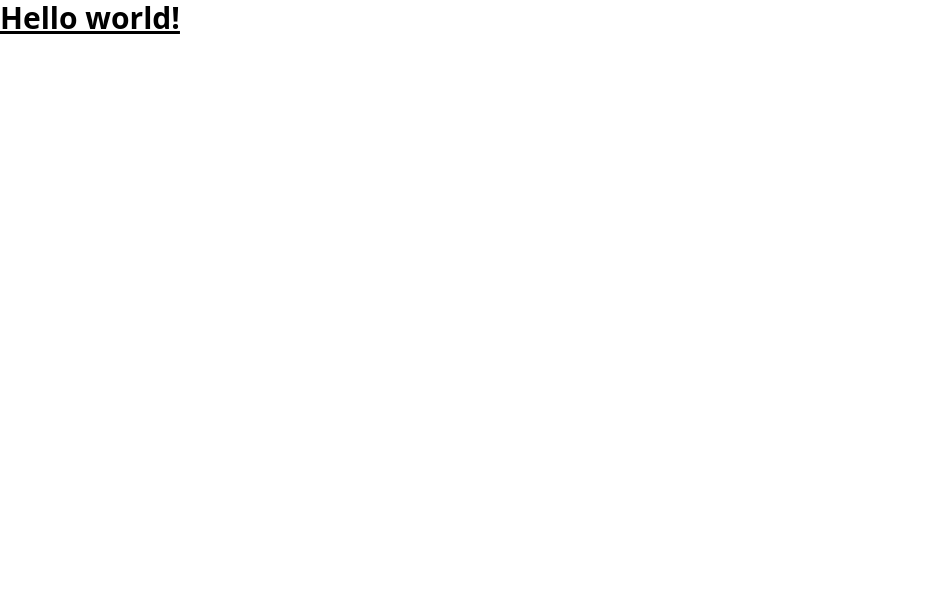
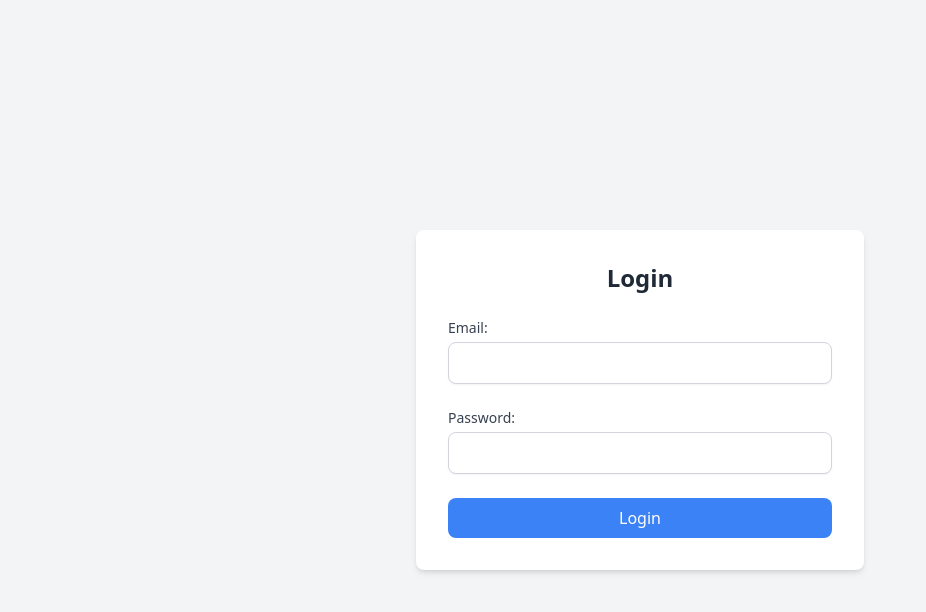
Before and after one commit to MDelarosa1993/Art_Gallery_FE, a React (Create React App) app: page / in a window 1280 px wide. Shown: the top 612 px of the page, without its empty margins (0-926 px from the left). Built offline with nearby package versions, Linux system fonts and the light colour scheme.

Commit message:
added usercontext for state management and login component

```diff
--- a/src/App.js
+++ b/src/App.js
@@ -1,8 +1,21 @@
+import LoginPage  from "./components/LoginPage"
+import { Routes, Route } from "react-router-dom";
+import { useUserContext } from "./context/UserContext";
+
 function App() {
+  const { isLoggedIn } = useUserContext();
+
   return (
-    <h1 className="text-3xl font-bold underline">
-      Hello world!
-    </h1>
+      <Routes>
+        <Route path="/" element={<LoginPage />} />
+        {/* {isLoggedIn && ( */}
+          <>
+            {/* <Route path="/artworks" element={<ArtworksPage />} />
+            <Route path="/admin" element={<AdminPage />} /> */}
+          </>
+        {/* )} */}
+        {/* {!isLoggedIn && <Route path="*" element={<Navigate to="/" />} />} */}
+      </Routes>
   );
 }
 
--- /dev/null
+++ b/src/components/LoginPage.js
@@ -0,0 +1,96 @@
+import { useState } from "react";
+import { useNavigate } from "react-router-dom";
+import { useUserContext } from "../context/UserContext";
+
+const LoginPage = () => {
+    const { login } = useUserContext();
+    const [email, setEmail] = useState('');
+    const [password, setPassword] = useState('');
+    const navigate = useNavigate();
+    const [error, setError] = useState('');
+
+    const handleLogin = async (e) => {
+        e.preventDefault();
+        setError('')
+        try {
+        const response = await fetch('http://localhost:3000/api/v1/auth', {
+            method: 'POST',
+            headers: { 'Content-Type': 'application/json' },
+            body: JSON.stringify({ email, password }),
+        });
+
+        if (!response.ok) {
+            throw new Error('Invalid credentials');
+        }
+
+        const data = await response.json();
+        console.log('Data:', data);
+
+        login(data.user, data.token);
+        const role = data.user.data.attributes.role;
+
+        if (role === 'admin') {
+            navigate('/admin');
+        } else if (role === 'artist') {
+            navigate('/artworks');
+        } else {
+            navigate('/orders');
+        }
+        } catch (error) {
+            setError('Login failed: ' + error.message)
+        }
+    }
+
+return (
+    <div className="flex min-h-screen items-center justify-center bg-gray-100">
+      <div className="w-full max-w-md bg-white rounded-lg shadow-md p-8">
+        <h1 className="text-2xl font-bold text-gray-800 mb-6 text-center">Login</h1>
+        <form onSubmit={handleLogin} className="space-y-6">
+          <div>
+            <label
+              htmlFor="email"
+              className="block text-sm font-medium text-gray-700"
+            >
+              Email:
+            </label>
+            <input
+              id="email"
+              type="email"
+              value={email}
+              onChange={(e) => setEmail(e.target.value)}
+              required
+              className="mt-1 w-full px-4 py-2 border border-gray-300 rounded-lg shadow-sm focus:outline-none focus:ring-2 focus:ring-blue-500 focus:border-blue-500"
+            />
+          </div>
+          <div>
+            <label
+              htmlFor="password"
+              className="block text-sm font-medium text-gray-700"
+            >
+              Password:
+            </label>
+            <input
+              id="password"
+              type="password"
+              value={password}
+              onChange={(e) => setPassword(e.target.value)}
+              required
+              className="mt-1 w-full px-4 py-2 border border-gray-300 rounded-lg shadow-sm focus:outline-none focus:ring-2 focus:ring-blue-500 focus:border-blue-500"
+            />
+          </div>
+          <button
+            type="submit"
+            className="w-full bg-blue-500 text-white py-2 px-4 rounded-lg font-medium hover:bg-blue-600 focus:outline-none focus:ring-2 focus:ring-blue-500"
+          >
+            Login
+          </button>
+          {error && (
+            <p className="text-sm text-red-600 text-center mt-2">{error}</p>
+          )}
+        </form>
+      </div>
+    </div>
+  );
+}
+
+export default LoginPage;
--- /dev/null
+++ b/src/context/UserContext.js
@@ -0,0 +1,46 @@
+import React, { createContext, useState, useContext} from 'react';
+
+export const UserContext = createContext();
+
+const UserProvider = ({ children }) => {
+    const [user, setUser] = useState(null);
+    const [token, setToken] = useState(null);
+    const [isLoggedIn, setIsLoggedIn] = useState(false);
+
+    const login = (userData, userToken) => {
+        setUser(userData);
+        setToken(userToken);
+        setIsLoggedIn(true);
+    };
+
+    const logout = () => {
+        setUser(null);
+        setToken(null);
+        setIsLoggedIn(false);
+    };
+
+    const value = {
+        user,
+        token,
+        isLoggedIn,
+        login,
+        logout
+    }
+
+    return (
+        <UserContext.Provider value={ value }>
+            {children}
+        </UserContext.Provider>
+    )
+}
+
+export const useUserContext = () => {
+    const context = useContext(UserContext);
+
+    if (!context) {
+        throw new Error('useUserContext must be used within a UserProvider');
+    }
+    return context;
+}
+
+export default UserProvider;
--- a/src/index.js
+++ b/src/index.js
@@ -3,12 +3,15 @@ import ReactDOM from 'react-dom/client';
 import './index.css';
 import App from './App';
 import { BrowserRouter } from 'react-router-dom';
+import UserProvider from './context/UserContext';
 
 const root = ReactDOM.createRoot(document.getElementById('root'));
 root.render(
   <BrowserRouter>
     <React.StrictMode>
-      <App />
+      <UserProvider>
+        <App />
+      </UserProvider>
     </React.StrictMode>
   </BrowserRouter>
 );
```
